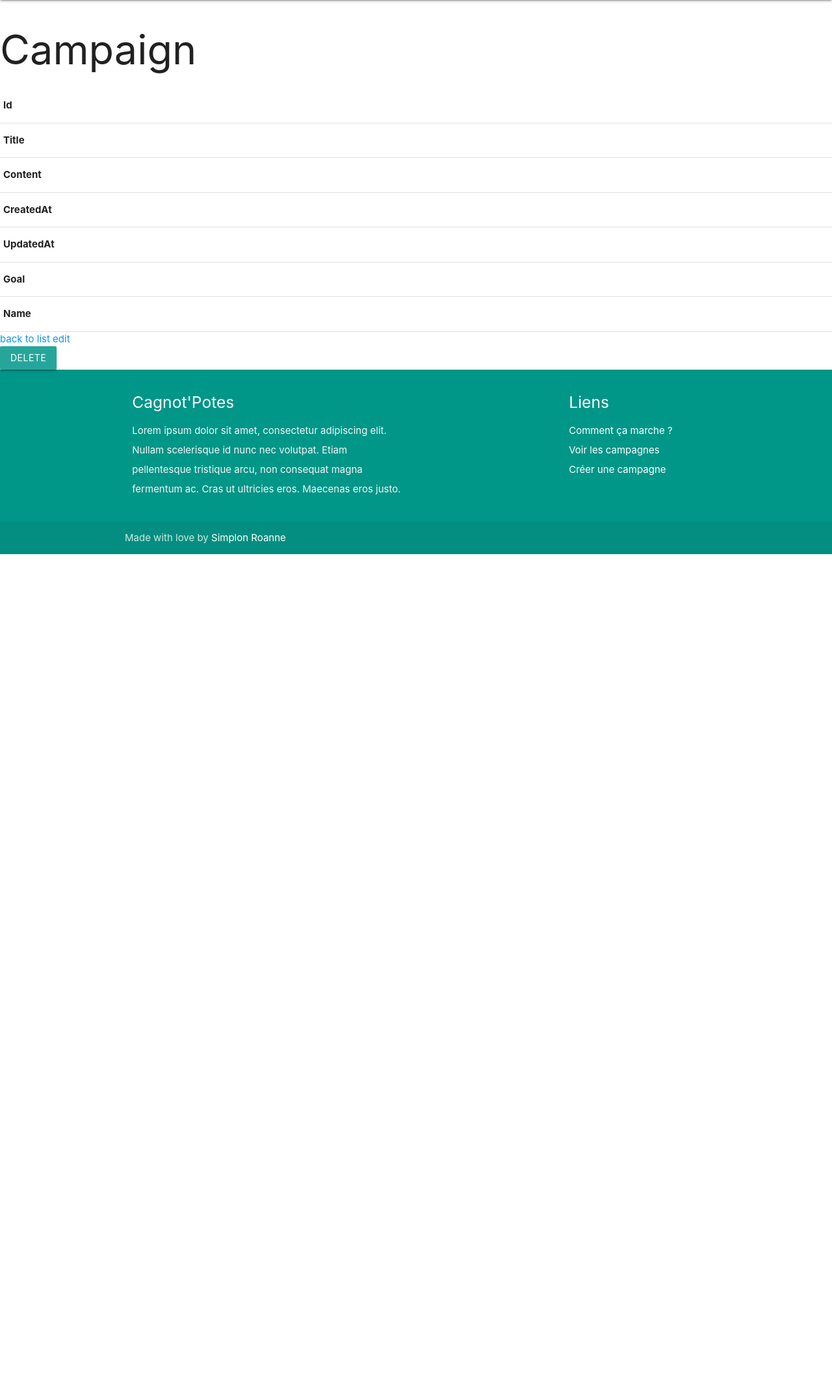
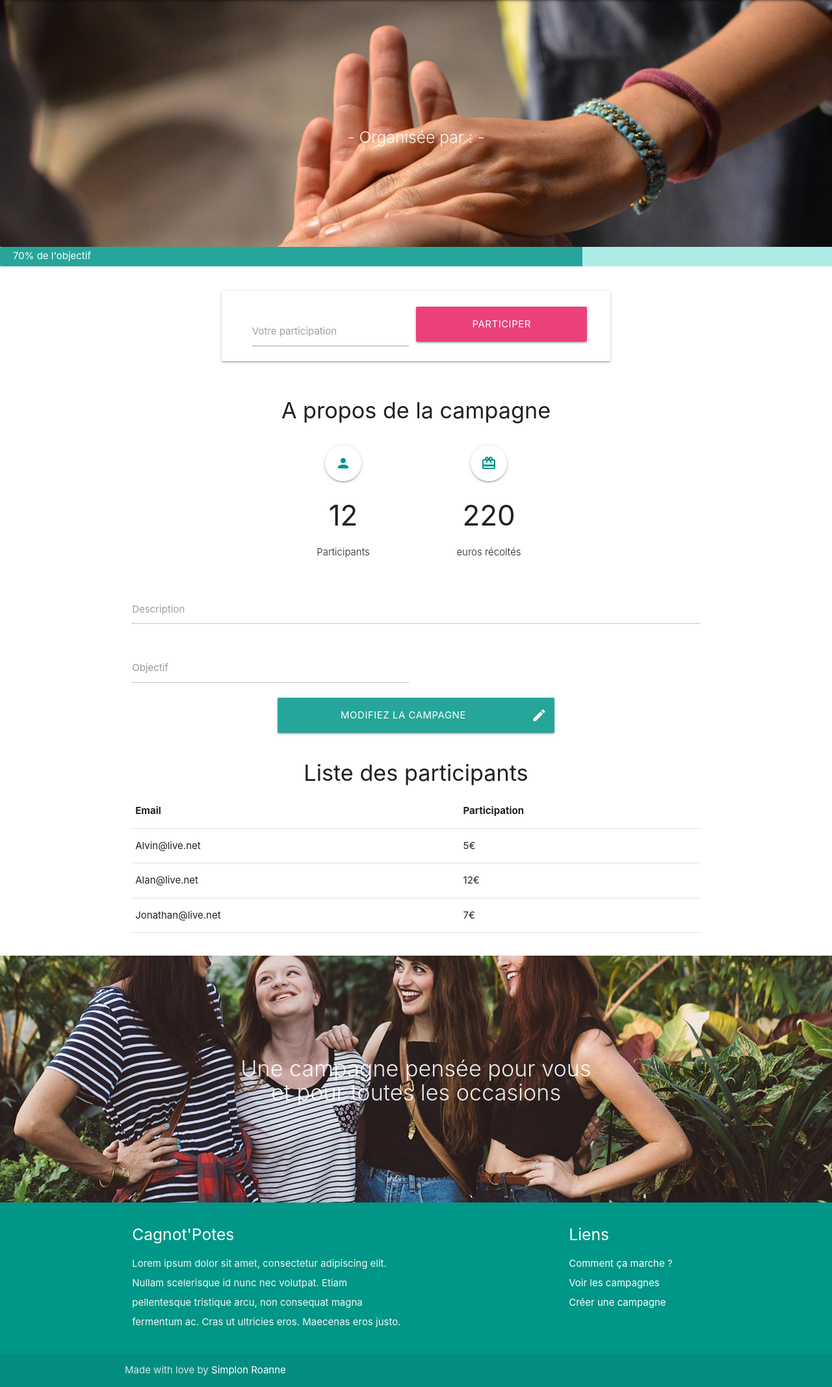
Before and after one commit to Garage-404-dev-cci-2/Symfony-payetonpote-correction, a Symfony app: template templates/campaign/show.html.twig in a window 1280 px wide. Shown: the part 64-2199 px from the top of the page at 65% size. Before the commit the page ends 917 px from the top, so only its background shows below. Run offline with Twig, Linux system fonts and the light colour scheme; the template is opened without the code that fills it, so the values that code supplies are empty; some libraries are stand-ins or nearby versions.

Commit message:
correction formulaire payment

```diff
--- a/src/Controller/CampaignController.php
+++ b/src/Controller/CampaignController.php
@@ -31,16 +31,12 @@ class CampaignController extends AbstractController
     {
         $campaign = new Campaign();
         $form = $this->createForm(CampaignType::class, $campaign);
-
         $form->handleRequest($request);
 
         if ($form->isSubmitted()) {
-
             $campaign->setId();
-
             $entityManager->persist($campaign); // prepare de PDO
             $entityManager->flush(); // execute de PDO
-
             return $this->redirectToRoute('app_campaign_show', ['id' => $campaign->getId()], Response::HTTP_SEE_OTHER);
         }
 
@@ -53,6 +49,7 @@ class CampaignController extends AbstractController
     #[Route('/{id}', name: 'app_campaign_show', methods: ['GET'])]
     public function show(Campaign $campaign): Response
     {
+
         return $this->render('campaign/show.html.twig', [
             'campaign' => $campaign,
         ]);
--- a/src/Controller/HomeController.php
+++ b/src/Controller/HomeController.php
@@ -18,13 +18,13 @@ class HomeController extends AbstractController
     #[Route('/campaign_v1/create', name: 'create_campaign')]
     public function createCampaign(): Response
     {
-        return $this->render('campaign/create.html.twig', []);
+        return $this->render('campaign_v1/create.html.twig', []);
     }
 
     #[Route('/campaign_v1/show', name: 'show_campaign')]
     public function showCampaign(): Response
     {
-        return $this->render('campaign/show.html.twig', []);
+        return $this->render('campaign_v1/show.html.twig', []);
     }
 
     #[Route('/payment/create', name: 'create_payment')]
--- a/templates/campaign/show.html.twig
+++ b/templates/campaign/show.html.twig
@@ -1,46 +1,136 @@
 {% extends 'base.html.twig' %}
 
-{% block title %}Campaign{% endblock %}
+{% block title %}Campaign
+{% endblock %}
 
 {% block body %}
-    <h1>Campaign</h1>
+	<div class="parallax-container valign-wrapper">
+		<div class="section no-pad-bot">
+			<div class="container">
+				<h1 class="header center white-text light">{{campaign.title}}</h1>
+				<div class="row center">
+					<h5 class="header col s12 light">- Organisée par :
+						{{campaign.name}}
+						-</h5>
+				</div>
+			</div>
+		</div>
+		<div class="parallax"><img src="/Symfony-Banger/public/assets/images/8.jpg" alt="Titre de la campagne"></div>
+	</div>
 
-    <table class="table">
+	<!-- Show progress -->
+	<section class="progress-section">
+		<div class="progress">
+			<div class="determinate" style="width: 70%">
+				<span>70% de l'objectif</span>
+			</div>
+		</div>
+	</section>
+
+	<div class="container participe">
+		<div
+			class="section">
+			<!-- Participation section -->
+			<div class="row">
+				<div class="card col s12 m12 l8 offset-l2">
+					<div class="card-content">
+						<div class="input-field col s12 l6">
+							<input id="mount" type="number" class="validate">
+							<label for="mount">Votre participation</label>
+						</div>
+						<a href="{{ path('app_payment_new', {'id': campaign.id})}}" class="btn-large waves-effect waves-light pink lighten-1 col s12 l6">Participer</a>
+						<div class="clearfix"></div>
+					</div>
+				</div>
+			</div>
+			<div class="row">
+				<div class="col s12 center">
+					<h4>A propos de la campagne</h4>
+				</div>
+			</div>
+			<!--   Icon Section   -->
+			<div class="row">
+				<div class="col s12 m6 l3 offset-l3">
+					<div class="icon-block center">
+						<div class="btn-large btn-floating white">
+							<i class="material-icons teal-text">person</i>
+						</div>
+						<h3 class="center">12</h3>
+						<p class="light">Participants</p>
+					</div>
+				</div>
+
+				<div class="col s12 m6 l3">
+					<div class="icon-block center">
+						<div class="btn-large btn-floating white">
+							<i class="material-icons teal-text">redeem</i>
+						</div>
+						<h3 class="center">220</h3>
+						<p class="light">euros récoltés</p>
+					</div>
+				</div>
+			</div>
+			<!-- Form section -->
+			<div class="row">
+				<form>
+					<div class="input-field col s12">
+						<label for="description">Description</label>
+						<textarea id="description" class="materialize-textarea" readonly="readonly">{{campaign.content}}</textarea>
+					</div>
+					<div class="input-field col s12 l6">
+						<input id="goal" type="number" readonly="readonly" value="{{campaign.goal}}">
+						<label for="goal">Objectif</label>
+					</div>
+					<div class="col s12 l6 offset-l3">
+						<button class="btn btn-large waves-effect waves-light col s12" type="submit" name="action">
+							Modifiez la campagne
+							<i class="material-icons right">edit</i>
+						</button>
+					</div>
+				</form>
+			</div>
+			<!-- List -->
+			<div class="row">
+				<div class="col s12 center">
+					<h4>Liste des participants</h4>
+				</div>
+				<div class="col s12">
+					<table class="highlight responsive-table">
+						<thead>
+							<tr>
+								<th>Email</th>
+								<th>Participation</th>
+							</tr>
+						</thead>
+
 						<tbody>
 							<tr>
-                <th>Id</th>
-                <td>{{ campaign.id }}</td>
+								<td>Alvin@live.net</td>
+								<td>5€</td>
 							</tr>
 							<tr>
-                <th>Title</th>
-                <td>{{ campaign.title }}</td>
+								<td>Alan@live.net</td>
+								<td>12€</td>
 							</tr>
 							<tr>
-                <th>Content</th>
-                <td>{{ campaign.content }}</td>
-            </tr>
-            <tr>
-                <th>CreatedAt</th>
-                <td>{{ campaign.createdAt ? campaign.createdAt|date('Y-m-d H:i:s') : '' }}</td>
-            </tr>
-            <tr>
-                <th>UpdatedAt</th>
-                <td>{{ campaign.updatedAt ? campaign.updatedAt|date('Y-m-d H:i:s') : '' }}</td>
-            </tr>
-            <tr>
-                <th>Goal</th>
-                <td>{{ campaign.goal }}</td>
-            </tr>
-            <tr>
-                <th>Name</th>
-                <td>{{ campaign.name }}</td>
+								<td>Jonathan@live.net</td>
+								<td>7€</td>
 							</tr>
 						</tbody>
 					</table>
+				</div>
+			</div>
+		</div>
+	</div>
 
-    <a href="{{ path('app_campaign_index') }}">back to list</a>
-
-    <a href="{{ path('app_campaign_edit', {'id': campaign.id}) }}">edit</a>
-
-    {{ include('campaign/_delete_form.html.twig') }}
+	<div class="parallax-container valign-wrapper">
+		<div class="section no-pad-bot">
+			<div class="container">
+				<div class="row center">
+					<h4 class="header col s12 light">Une campagne pensée pour vous<br>et pour toutes les occasions</h4>
+				</div>
+			</div>
+		</div>
+		<div class="parallax"><img src="/Symfony-Banger/public/assets/images/10.jpg" alt="Une campagne pensée pour vous"></div>
+	</div>
 {% endblock %}
```
Also changed, not shown: src/Controller/PaymentController.php (added, +55 -0 lines), src/Form/ParticipantType.php (added, +25 -0 lines), src/Form/PaymentType.php (added, +25 -0 lines), templates/campaign/index.html.twig (+2 -5 lines), templates/payment/_form.html.twig (added, +9 -0 lines), templates/payment/index.html.twig (added, +39 -0 lines), templates/payment/new.html.twig (added, +81 -0 lines). Lines whose indentation alone changed are shown as unchanged.
